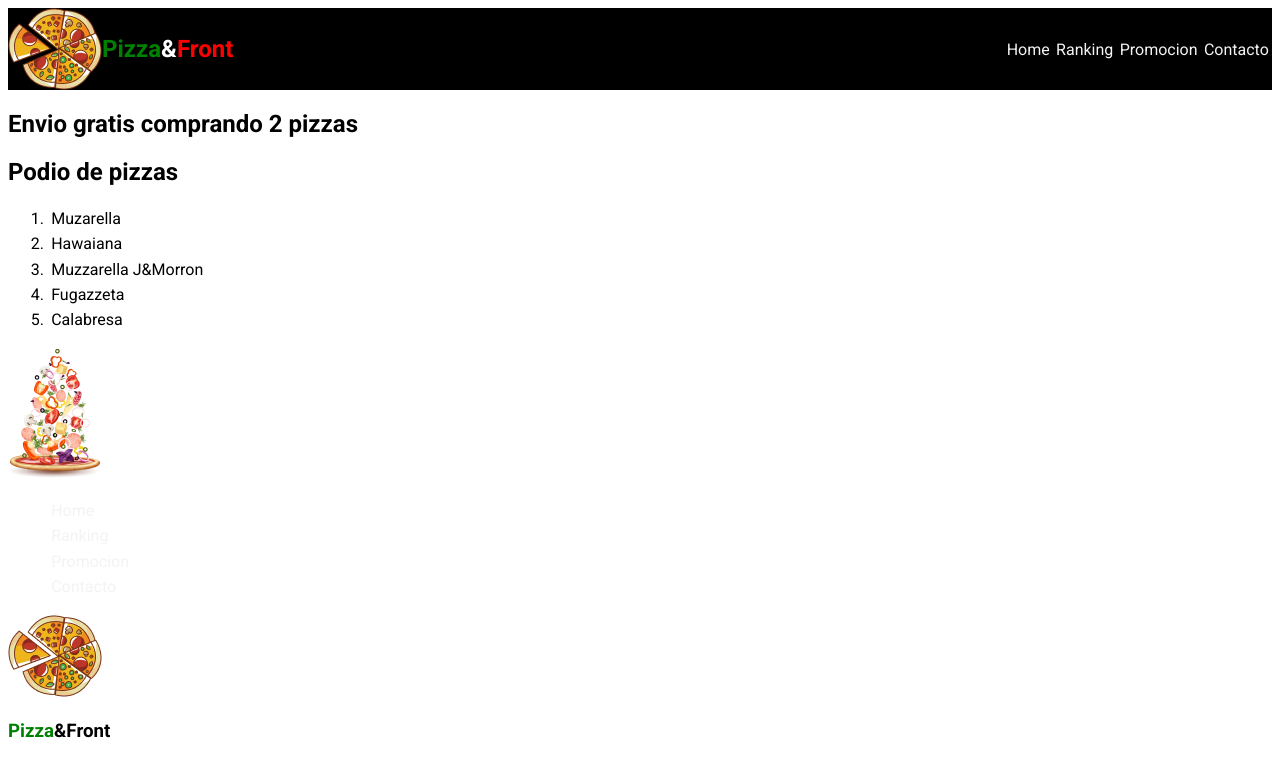
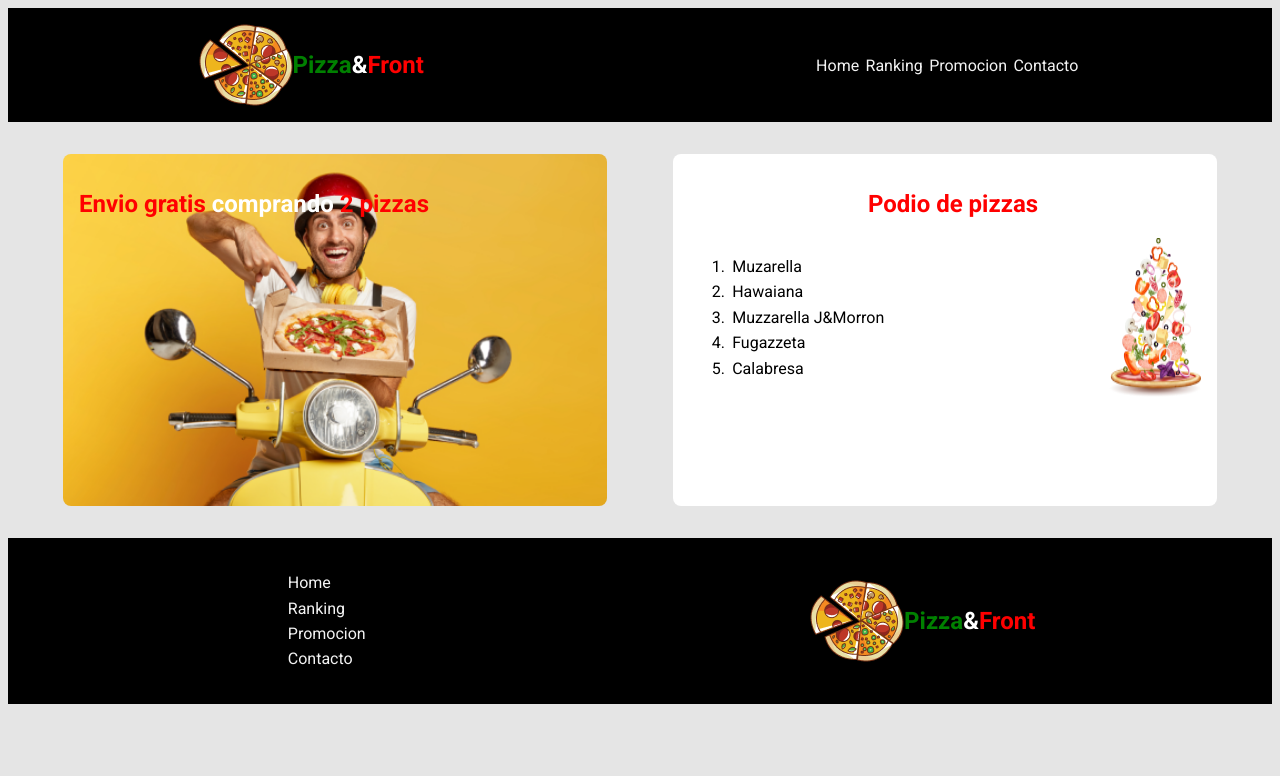
Before and after one commit to Viessel/fei, a plain HTML site: page index.html in a window 1280 px wide. Drawn offline with Linux system fonts and the light colour scheme.

Commit message:
Agrego estilos

```diff
--- a/css/styles.css
+++ b/css/styles.css
@@ -14,12 +14,13 @@ a:visited{
 }
 /*Header*/
 
-header {
+header, footer {
     align-items: center;
     background-color: black;
     display: flex;
     flex-wrap: wrap;
-    justify-content: space-between;
+    justify-content: space-around;
+    padding: 1rem;
 }
 
 header ul {
@@ -49,3 +50,64 @@ h1 {
 .h1-front {
     color: red;
 }
+
+/** Body **/
+
+body {
+    background-color: #E5E5E5;
+}
+
+.flex-container {
+    display: flex;
+    column-gap: 20px;
+    row-gap: 20px;
+    justify-content: space-around;
+    align-items: center;
+    padding: 2rem;
+
+}
+
+.promo {
+    background: url('../img/delivery.png') yellow no-repeat center/cover;
+    border-radius: 0.5rem;
+    color: red;
+    height: 40vh;
+    padding: 1rem;
+    text-align: left;
+    width: 40vw;
+}
+
+.h2-enfasis {
+    color: white;
+}
+
+.card {
+    border-radius: 0.5rem;
+    background-color: white;
+    height: 40vh;
+    width: 40vw;
+    padding: 1rem;
+
+}
+
+.titulo-podio {
+    color: red;
+    margin-left: 1rem;
+    text-align: center;
+}
+
+.podio {
+    display: flex;
+    justify-content: space-between;
+    align-content: center;
+
+}
+
+
+@media screen and (max-width: 768px) {
+    .flex-container {
+        flex-direction: column;
+        width: 60vw;
+        margin: 0 auto;
+    }
+}
--- a/index.html
+++ b/index.html
@@ -19,20 +19,22 @@
 
         <nav>
             <ul type="none">
-                <li><a href="">Home</a></li>
-                <li><a href="">Ranking</a></li>
-                <li><a href="">Promocion</a></li>
-                <li><a href="">Contacto</a></li>
+                <li><a href="#">Home</a></li>
+                <li><a href="#">Ranking</a></li>
+                <li><a href="#">Promocion</a></li>
+                <li><a href="#">Contacto</a></li>
             </ul>
         </nav>
     </header>
 
     <body>
+        <div class="flex-container">
             <div class="promo">
                 <h2>Envio gratis <span class="h2-enfasis">comprando</span> 2 pizzas</h2>
             </div>
-        <div>
-            <h2>Podio de pizzas</h2>
+            <section class="card">
+                <h2 class="titulo-podio">Podio de pizzas</h2>
+                <div class="podio">
                     <ol>
                         <li>Muzarella</li>
                         <li>Hawaiana</li>
@@ -42,6 +44,8 @@
                     </ol>
                     <img src="img/PizzaFalling.png" alt="imagen ranking">
                 </div>
+            </section>
+        </div>
     </body>
     <footer>
         <ul type="none">
@@ -50,9 +54,10 @@
             <li><a href="">Promocion</a></li>
             <li><a href="">Contacto</a></li>
         </ul>
-        <div>
+        <div class="logo">
             <img src="img/VectorPizza.png" alt="Logo">
-            <h3><span class="h1-pizza">Pizza</span>&<span>Front</span></h3>
+            <h1>
+                <span class="h1-pizza">Pizza</span>&<span class="h1-front">Front</span>
         </div>
     </footer>
 </body>
```
Lines whose indentation alone changed are shown as unchanged.
